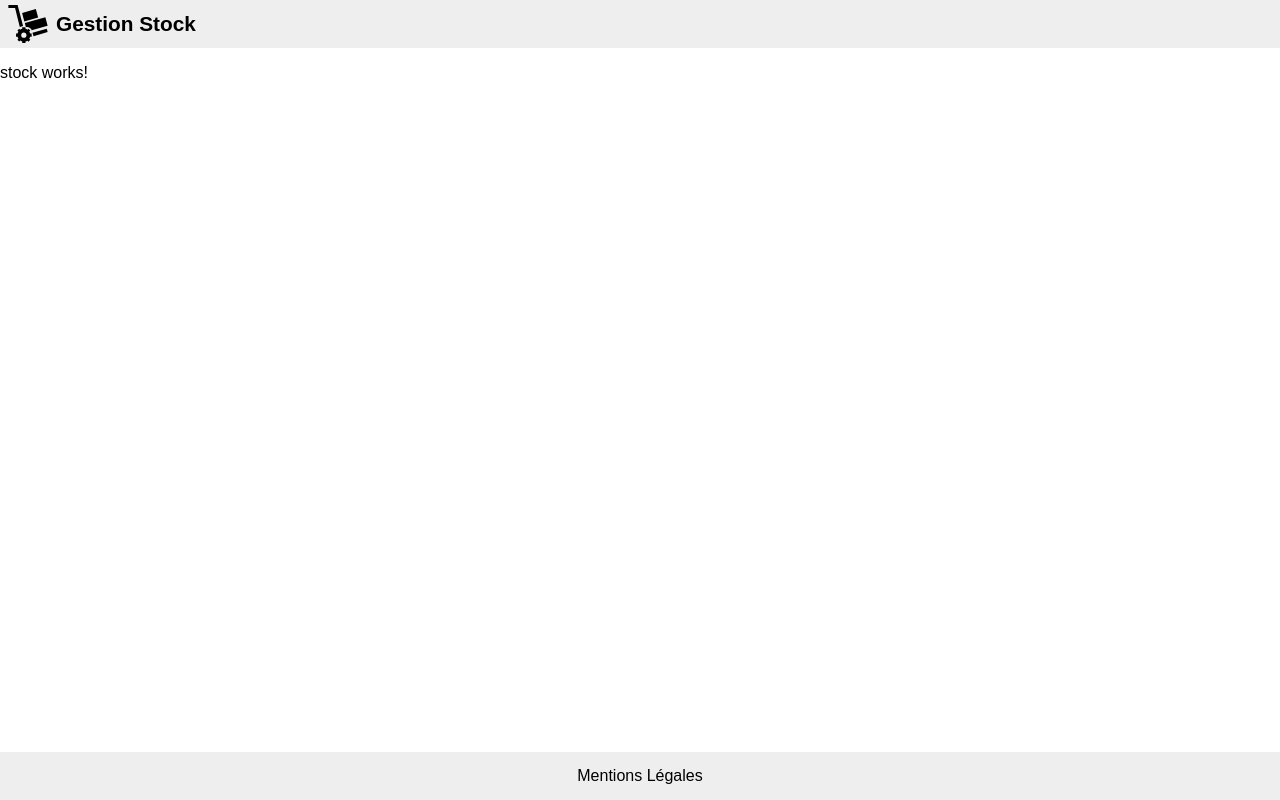
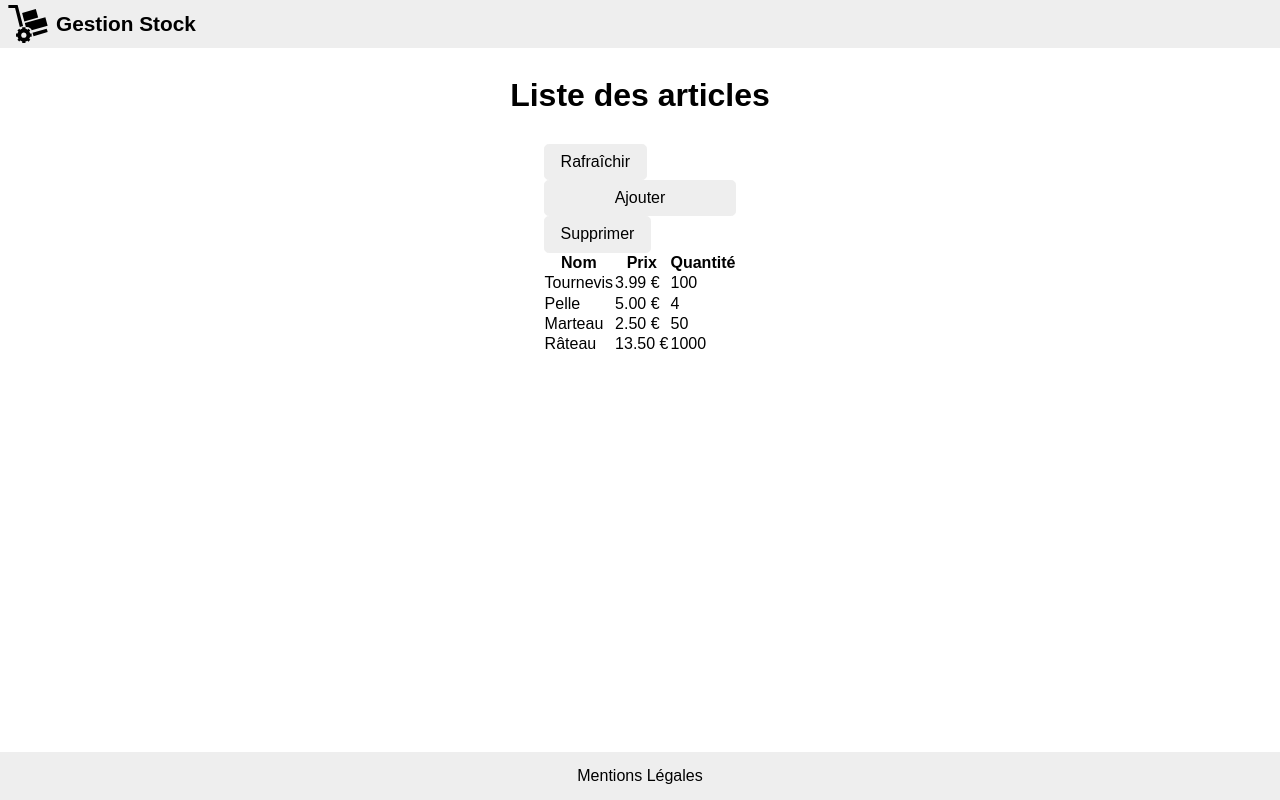
Before and after one commit to jlg-formation/agu-liege-2023, an Angular app in the folder front/: page /stock in a window 1280 px wide. Built offline with nearby package versions, Linux system fonts and the light colour scheme.

Commit message:
dev: added dom for stock list

```diff
--- a/front/src/app/stock/stock.component.html
+++ b/front/src/app/stock/stock.component.html
@@ -1 +1,41 @@
-<p>stock works!</p>
+<main>
+  <h1>Liste des articles</h1>
+  <div class="content">
+    <nav>
+      <button>Rafraîchir</button>
+      <a routerLink="add" class="button">Ajouter</a>
+      <button>Supprimer</button>
+    </nav>
+    <table>
+      <thead>
+        <tr>
+          <th class="name">Nom</th>
+          <th class="price">Prix</th>
+          <th class="qty">Quantité</th>
+        </tr>
+      </thead>
+      <tbody>
+        <tr>
+          <td class="name">Tournevis</td>
+          <td class="price">3.99 €</td>
+          <td class="qty">100</td>
+        </tr>
+        <tr>
+          <td class="name">Pelle</td>
+          <td class="price">5.00 €</td>
+          <td class="qty">4</td>
+        </tr>
+        <tr>
+          <td class="name">Marteau</td>
+          <td class="price">2.50 €</td>
+          <td class="qty">50</td>
+        </tr>
+        <tr>
+          <td class="name">Râteau</td>
+          <td class="price">13.50 €</td>
+          <td class="qty">1000</td>
+        </tr>
+      </tbody>
+    </table>
+  </div>
+</main>
```
